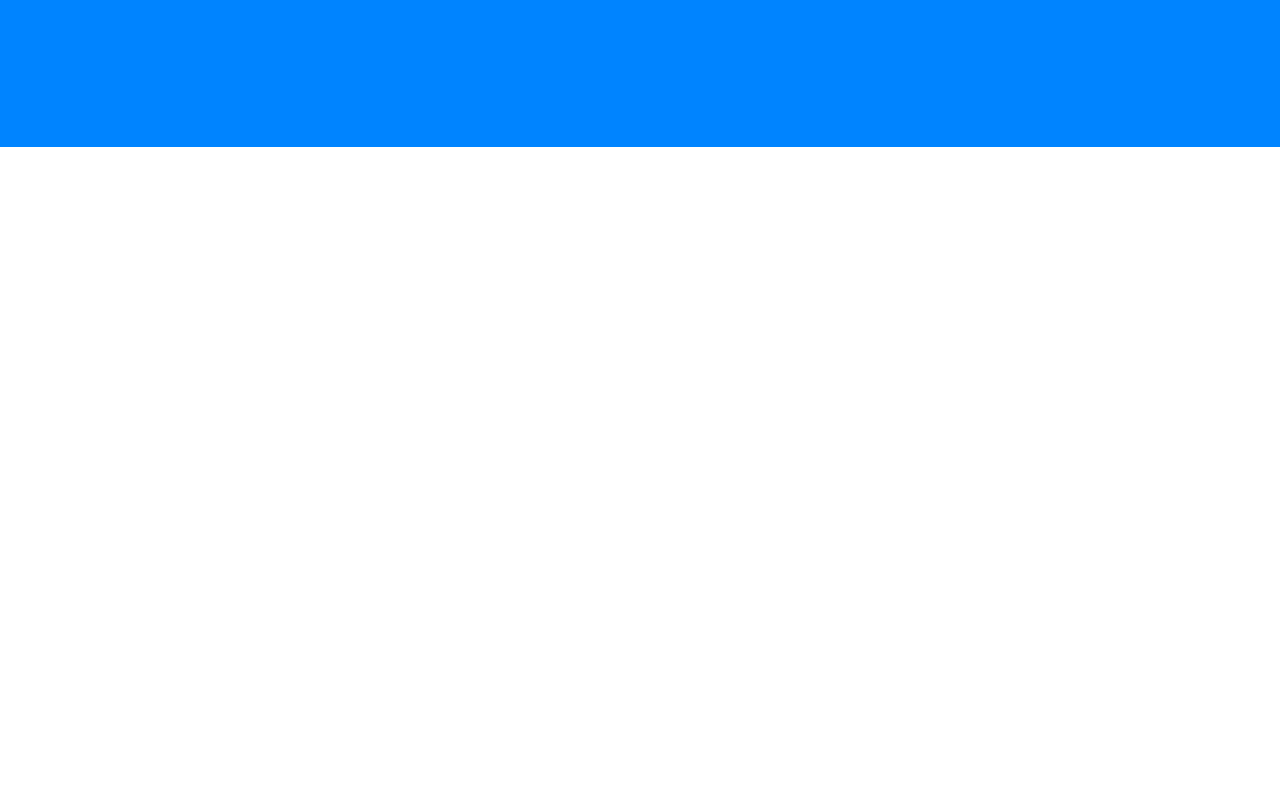
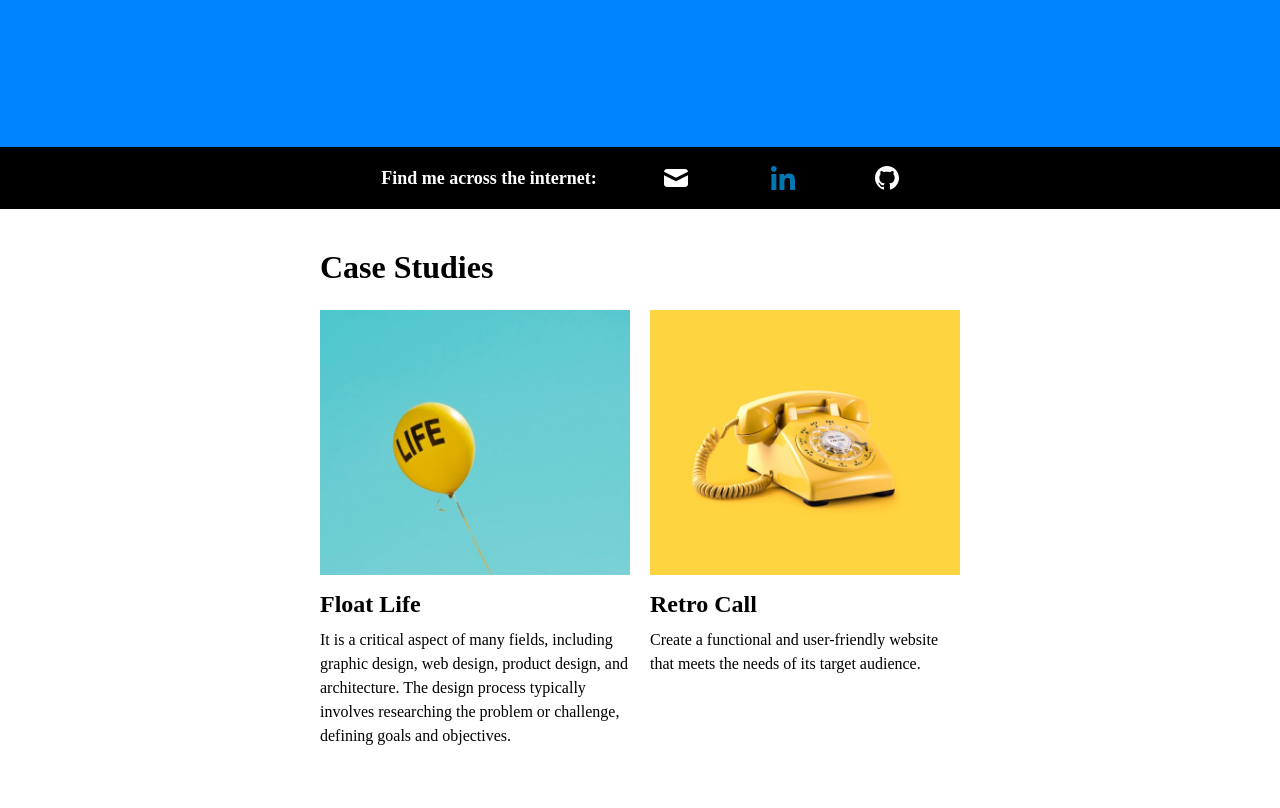
Before and after one commit to me33awy/profile, a plain HTML site: page index.html in a window 1280 px wide. Shown: the part 448-1256 px from the top of the page. Before the commit the page ends 800 px from the top, so only its background shows below. Drawn offline with Linux system fonts and the light colour scheme; a web font is replaced by a local one.

Commit message:
Insert funny section

```diff
--- a/index.html
+++ b/index.html
@@ -32,15 +32,57 @@
           <main>
                <h2>Amr Mekkawy</h2>
                <p>
-                    I’m a very ambitious front-end developer looking for a role<br/>
-                    in established IT company with the opportunity to work with<br/>
-                    the latest technologies on challenging and diverse projects.<br/>
+                    I’m a very ambitious front-end developer looking for a
+                    role<br />
+                    in established IT company with the opportunity to work
+                    with<br />
+                    the latest technologies on challenging and diverse
+                    projects.<br />
                </p>
                <div class="btns">
                     <button class="btn-work">View my works</button>
                     <button class="btn-about">Read more about me</button>
                </div>
           </main>
+          <div class="black-bar">
+               <h3>Find me across the internet:</h3>
+               <div class="icons">
+                    <a href="mailto:mekkawy@email.com"
+                         ><img src="./src/assets/svg/icon-5.svg"
+                    /></a>
+                    <a href="https://www.linkedin.com/in/amr-mekkawy/"
+                         ><img src="./src/assets/svg/icon-1.svg"
+                    /></a>
+                    <a href="https://github.com/me33awy"
+                         ><img src="./src/assets/svg/icon-3.svg"
+                    /></a>
+               </div>
+          </div>
+          <div class="case-study">
+               <h4>Case Studies</h4>
+
+               <div class="cards">
+                    <div class="card">
+                         <img src="./src/assets/jpg/Rectangle2.jpg" />
+                         <h5>Float Life</h5>
+                         <p>
+                              It is a critical aspect of many fields, including
+                              graphic design, web design, product design, and
+                              architecture. The design process typically
+                              involves researching the problem or challenge,
+                              defining goals and objectives.
+                         </p>
+                    </div>
+                    <div class="card">
+                         <img src="./src/assets/jpg/Rectangle1.jpg" />
+                         <h5>Retro Call</h5>
+                         <p>
+                              Create a functional and user-friendly website that
+                              meets the needs of its target audience.
+                         </p>
+                    </div>
+               </div>
+          </div>
           <script src="./src/js/script.js"></script>
      </body>
 </html>
--- a/src/js/script.js
+++ b/src/js/script.js
@@ -6,16 +6,3 @@ mobileMenu.addEventListener("click", () => {
      mobileNav.classList.toggle("open-close");
      mobileMenu.classList.toggle("style-menu");
 });
-const windowWidth = window.innerWidth;
-const logo = document.querySelector("#logo h1");
-// console.log(windowWidth);
-window.addEventListener("resize", changeName());
-
-function changeName() {
-     if (windowWidth <= 678) {
-          logo.innerText = "Menu";
-     } else {
-          logo.innerText = "Mekkawy.";
-     }
-}
-changeName();
--- /dev/null
+++ b/src/sass/_blackbar.scss
@@ -0,0 +1,37 @@
+.black-bar{
+     background:#000;
+     display:flex;
+     flex-direction:column;
+     justify-content:center;
+     align-items:center;
+     gap:16px;
+     padding:16px 24px;
+     @media(min-width:918px){
+          flex-direction:row;
+          gap:64px;
+     }
+     h3{
+          color:#fff;
+          font-size:16px;
+          font-weight:600;
+          @media(min-width:918px){
+               font-size:18px;
+               font-weight:700;
+          }
+     }
+     .icons{
+          display:flex;
+          align-items:center;
+          a{
+               display:flex;
+               align-items:center;
+               justify-content:center;
+               &:not(:last-child){
+                    margin-right:40px;
+                    @media(min-width:918px){
+                         margin-right:80px;
+                    }
+               }
+          }
+     }
+}
--- /dev/null
+++ b/src/sass/_case.scss
@@ -0,0 +1,50 @@
+.case-study {
+     display: flex;
+     flex-direction: column;
+     padding: 40px 24px;
+     @media (min-width: 918px) {
+          padding: 40px 20rem;
+     }
+     h4 {
+          font-size: 24px;
+          font-weight: 700;
+          @media (min-width: 918px) {
+               font-size: 32px;
+          }
+          margin-bottom: 24px;
+     }
+     .cards {
+          @media (min-width: 918px) {
+               display: flex;
+               align-items: flex-start;
+               gap: 20px;
+          }
+          .card {
+               flex: 1;
+               &:not(:last-child) {
+                    margin-bottom: 20px;
+               }
+               display: grid;
+               place-items: center;
+               img {
+                    width: 100%;
+                    margin-bottom: 16px;
+               }
+               h5 {
+                    text-align: left;
+                    width: 100%;
+                    font-size: 18px;
+                    font-weight: 700;
+                    @media (min-width: 918px) {
+                         font-size: 24px;
+                    }
+                    margin-bottom: 10px;
+               }
+               p {
+                    font-size: 16px;
+                    line-height: 24px;
+                    font-weight: 500;
+               }
+          }
+     }
+}
--- a/src/sass/_header.scss
+++ b/src/sass/_header.scss
@@ -6,16 +6,16 @@ $mobileWidth: 768px;
      display: flex;
      padding: 20px 24px;
      align-items: center;
-     @media (min-width: 678px) {
+     @media (min-width: 918px) {
           justify-content: space-between;
-          padding:20px 160px;
+          padding: 20px 160px;
      }
      #mobile-menu {
           cursor: pointer;
           margin-right: 16px;
           position: relative;
           z-index: 10;
-          @media (min-width: 678px) {
+          @media (min-width: 918px) {
                display: none;
           }
           span {
@@ -36,7 +36,7 @@ $mobileWidth: 768px;
           h1 {
                font-weight: 600;
                font-size: 16px;
-               @media (min-width: 678px) {
+               @media (min-width: 918px) {
                     font-size: 24px;
                     font-weight: 700;
                }
@@ -52,7 +52,7 @@ $mobileWidth: 768px;
           flex-direction: column;
           padding: 40px;
           width: 100%;
-          @media (min-width: 678px) {
+          @media (min-width: 918px) {
                position: static;
                background: none;
                height: inherit;
@@ -64,44 +64,43 @@ $mobileWidth: 768px;
                color: colors.$sidebarLinksColor;
                font-size: 1.2rem;
                padding: 15px;
-               @media(min-width:678px){
-                    color:colors.$blackColor;
-                    position:relative;
-                    padding:0;
-                    &:not(:last-child){
-                         margin-right:80px;
+               @media (min-width: 918px) {
+                    color: colors.$blackColor;
+                    position: relative;
+                    padding: 0;
+                    &:not(:last-child) {
+                         margin-right: 80px;
                     }
-                    &::before{
-                         content:"";
-                         width:100%;
-                         position:absolute;
-                         bottom:-8px;
-                         left:0;
-                         height:0px;
-                         background:colors.$blackColor;
+                    &::before {
+                         content: "";
+                         width: 100%;
+                         position: absolute;
+                         bottom: -8px;
+                         left: 0;
+                         height: 0px;
+                         background: colors.$blackColor;
                     }
-                    &:hover{
-                         font-weight:600;
-                         &::before{
-                              height:5px
+                    &:hover {
+                         font-weight: 600;
+                         &::before {
+                              height: 5px;
                          }
-
                     }
                }
           }
      }
      .content-icons {
           display: none;
-          @media(min-width:678px){
-               display:flex;
-               align-items:center;
+          @media (min-width: 918px) {
+               display: flex;
+               align-items: center;
                // justify-content:center;
-               a{
-                    display:flex;
-                    justify-content:center;
-                    align-items:center;
-                    &:not(:last-child){
-                         margin-right:40px;
+               a {
+                    display: flex;
+                    justify-content: center;
+                    align-items: center;
+                    &:not(:last-child) {
+                         margin-right: 40px;
                     }
                }
           }
--- a/src/sass/index.scss
+++ b/src/sass/index.scss
@@ -1,5 +1,7 @@
 @forward "header";
 @forward "main";
+@forward "blackbar";
+@forward "case";
 @font-face {
   font-family: "work-sans";
   src: url("../assets/fonts/Work_Sans/WorkSans-VariableFont_wght.ttf");
```
Also changed, not shown: src/assets/jpg/Rectangle1.jpg (added), src/assets/jpg/Rectangle2.jpg (added), src/assets/jpg/Rectangle3.jpg (added), src/assets/svg/house.svg (deleted), src/assets/svg/icon-1.svg (added), src/assets/svg/icon-2.svg (added), src/assets/svg/icon-3.svg (added), src/assets/svg/icon-4.svg (added), src/assets/svg/icon-5.svg (added), src/assets/svg/icon.svg (added), src/assets/svg/person-circle.svg (deleted), src/css/style.css, 2 other files.
